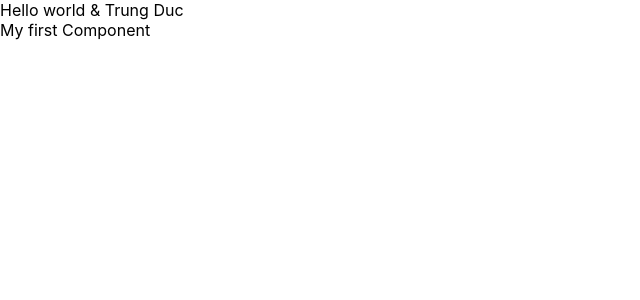
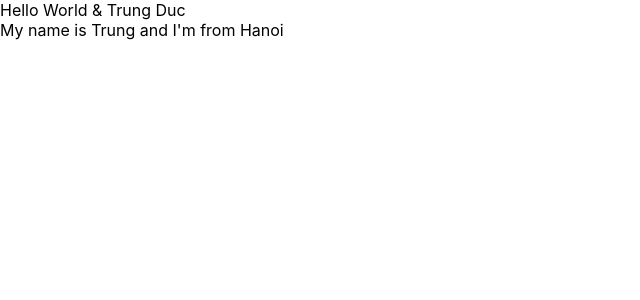
Before and after one commit to dduc6/reactjs, a React (Create React App) app: page / in a window 1280 px wide. Shown: the top 300 px of the page, without its empty margins (0-640 px from the left). Built offline with nearby package versions, Linux system fonts and the light colour scheme.

Commit message:
bai 17 state

```diff
--- a/package.json
+++ b/package.json
@@ -38,5 +38,8 @@
       "last 1 firefox version",
       "last 1 safari version"
     ]
+  },
+  "devDependencies": {
+    "eslint-plugin-react": "^7.34.1"
   }
 }
--- a/src/App.js
+++ b/src/App.js
@@ -1,30 +1,42 @@
-import logo from './logo.svg';
+// import logo from './logo.svg'
 import './App.css';
-import { useDispatch, useSelector } from 'react-redux';
-import { increaseCounter, decreaseCounter } from './redux/action/counterAction';
+// import { useDispatch, useSelector } from 'react-redux';
+// import {increaseCounter, decreaseCounter} from './redux/action/counterAction'
 import MyComponent from './component/MyComponent';
+import React from 'react';
 
-const App = () => {
-  const count = useSelector(state => state.counter.count);
-  const dispatch = useDispatch();
+class App extends React.Component {
 
-  return (
-    <div>
-      Hello world &amp; Trung Duc
+  render(){
+    return(
+      <div>
+      Hello World &amp; Trung Duc
       <MyComponent></MyComponent>
     </div>
-    // <div className="App">
-    //   <header className="App-header">
-    //     <img src={logo} className="App-logo" alt="logo" />
-    //     <p>
-    //       Hello world &amp; Trung Duc
-    //     </p>
-    //     <div>Count = {count}</div>
-    //     <button onClick={() => dispatch(increaseCounter())}>Increase</button>
-    //     <button onClick={() => dispatch(decreaseCounter())}>Decrease</button>
-    //   </header>
-    // </div>
-  );
+    );
+  }
 }
 
+
+
+
+// const App = () => {
+//   const count = useSelector(state => state.counter.count);
+//   const dispatch = useDispatch();
+
+//   return (
+//     <div className="App">
+//       <header className="App-header">
+//         <img src={logo} className="App-logo" alt="logo" />
+//         <p>
+//           Hello world &amp; Trung Duc
+//         </p>
+//         <div>Count = {count}</div>
+//         <button onClick={() => dispatch(increaseCounter())}>Increase</button>
+//         <button onClick={() => dispatch(decreaseCounter())}>Decrease</button>
+//       </header>
+//     </div>
+//   );
+// }
+
 export default App;
--- a/src/Component/MyComponent.js
+++ b/src/Component/MyComponent.js
@@ -4,11 +4,18 @@
 import React from "react";
 
 class MyComponent extends React.Component {
+
+    state = {
+        name: 'Trung',
+        address: 'Hanoi',
+        age : 26
+    }
+
     //JSX
     render(){
         return (
             <div>
-                My first Component
+                My name is {this.state.name} and I'm from {this.state.address}
             </div>
         );
     }
```
